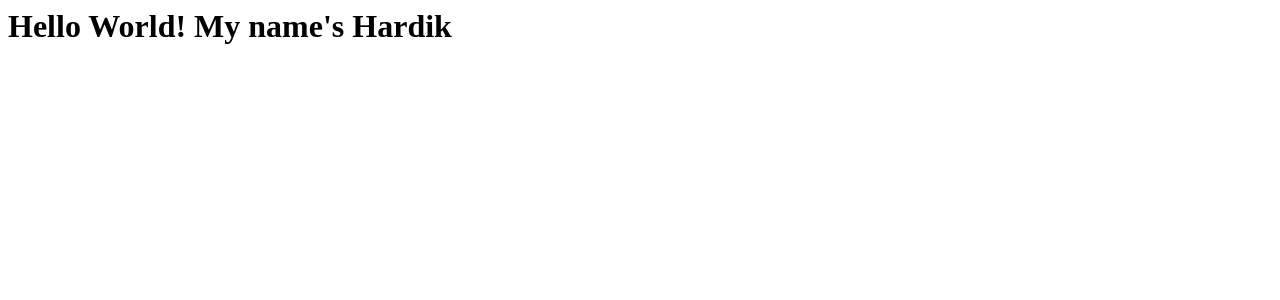
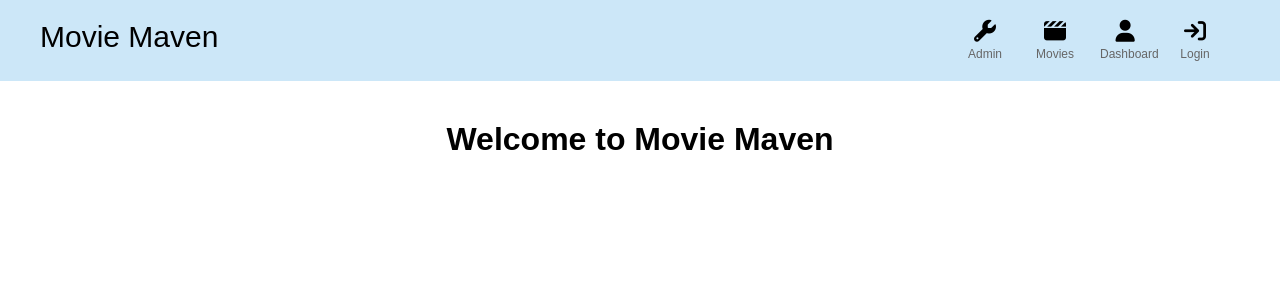
Before and after one commit to HardikShah563/MovieMaven-IIT-Project, a Flask app: page / in a window 1280 px wide. Shown: the top 300 px of the page. Run offline with Flask 2, Linux system fonts and the light colour scheme; some libraries are stand-ins or nearby versions.

Commit message:
creating pages and routes

```diff
--- a/app.py
+++ b/app.py
@@ -1,10 +1,68 @@
-from flask import Flask
+from flask import Flask, url_for
+from flask.templating import render_template
 
 app = Flask(__name__)
 
 @app.route('/')
 def index():
-    return "<h1>Hello World! My name's Hardik</h1>"
+    return render_template('home.html')
+
+@app.route('/login')
+def login():
+    return render_template('login.html')
+
+@app.route('/register')
+def register():
+    return render_template('register.html')
+
+@app.route('/register')
+def bookShow():
+    return render_template('bookShow.html')
+
+@app.route('/movies')
+def movies():
+    return render_template('movies.html')
+
+@app.route('/u-dashboard')
+def dashboard():
+    return render_template('userDashboard.html')
+
+@app.route('/ad-login')
+def adminLogin():
+    return render_template('admin-login.html')
+
+@app.route('/ad-createshow')
+def adminCreateShow():
+    return render_template('admin-show-create.html')
+
+@app.route('/ad-editshow')
+def adminEditShow():
+    return render_template('admin-show-edit.html')
+
+@app.route('/ad-stats')
+def adminStats():
+    return render_template('admin-stats.html')
+
+@app.route('/ad-createvenue')
+def adminCreateVenue():
+    return render_template('admin-venue-create.html')
+
+@app.route('/ad-editvenue')
+def adminEditVenue():
+    return render_template('admin-venue-edit.html')
+
+@app.route('/ad-view')
+def adminView():
+    return render_template('admin-view.html')
+
+@app.route('/')
+def logout():
+    return render_template('home.html')
+
+
+
+
+
 
 if __name__ == '__main__':
     app.run(debug = True)
--- a/templates/home.html
+++ b/templates/home.html
@@ -7,7 +7,7 @@
     <meta name="viewport" content="width=device-width, initial-scale=1.0">
     <title>Movie Maven</title>
     <!-- Stylesheet Link -->
-    <link rel="stylesheet" href="./Assets/Style/style.css">
+    <link rel="stylesheet" href="{{ url_for('static', filename='home.css')}}" type="text/css">
     <!-- Script Link -->
     <script src="./Assets/Script/script.js" defer></script>
     <!-- Icons Link -->
@@ -17,38 +17,38 @@
 <body>
     <nav>
         <div class="logo">
-            <label><a href="./index.html">Movie Maven</a></label>
+            <label><a href="{{url_for('index')}}">Movie Maven</a></label>
         </div>
         <div class="nav-actions">
             <button class="nav-btn">
-                <a href="./pages/Admin/admin-login.html">
+                <a href="{{url_for('adminView')}}">
                     <i class="fa-solid fa-wrench icon"></i>
                     <p class="nav-action-label">Admin</p>
                 </a>
             </button>
             <button class="nav-btn">
-                <a href="./pages/movies.html">
+                <a href="{{url_for('movies')}}">
                     <i class="fa-solid fa-clapperboard icon"></i>
                     <p class="nav-action-label">Movies</p>
                 </a>
             </button>
 
             <button class="nav-btn">
-                <a href="./pages/userDashboard.html">
+                <a href="{{url_for('dashboard')}}">
                     <i class="fa-solid fa-user icon"></i>
                     <p class="nav-action-label">Dashboard</p>
                 </a>
             </button>
 
             <button class="nav-btn">
-                <a href="./pages/login.html">
+                <a href="{{url_for('login')}}">
                     <i class="fa-solid fa-arrow-right-to-bracket icon"></i>
                     <p class="nav-action-label">Login</p>
                 </a>
             </button>
 
             <!-- <button class="nav-btn">
-                <a href="./pages/logout.html">
+                <a href="{{url_for('logout')}}">
                     <i class="fa-solid fa-arrow-right-from-bracket icon"></i>
                     <p class="nav-action-label">Logout</p>
                 </a>
```
Also changed, not shown: static/script.js (added, +90 -0 lines), static/home.css (renamed from static/style.css), templates/admin-login.html (renamed from templates/Admin/admin-login.html), templates/admin-show-create.html (renamed from templates/Admin/admin-show-create.html), templates/admin-show-edit.html (renamed from templates/Admin/admin-show-edit.html), templates/admin-stats.html (renamed from templates/Admin/admin-stats.html), templates/admin-venue-create.html (renamed from templates/Admin/admin-venue-create.html), templates/admin-venue-edit.html (renamed from templates/Admin/admin-venue-edit.html), templates/admin-view.html (renamed from templates/Admin/admin-view.html).
